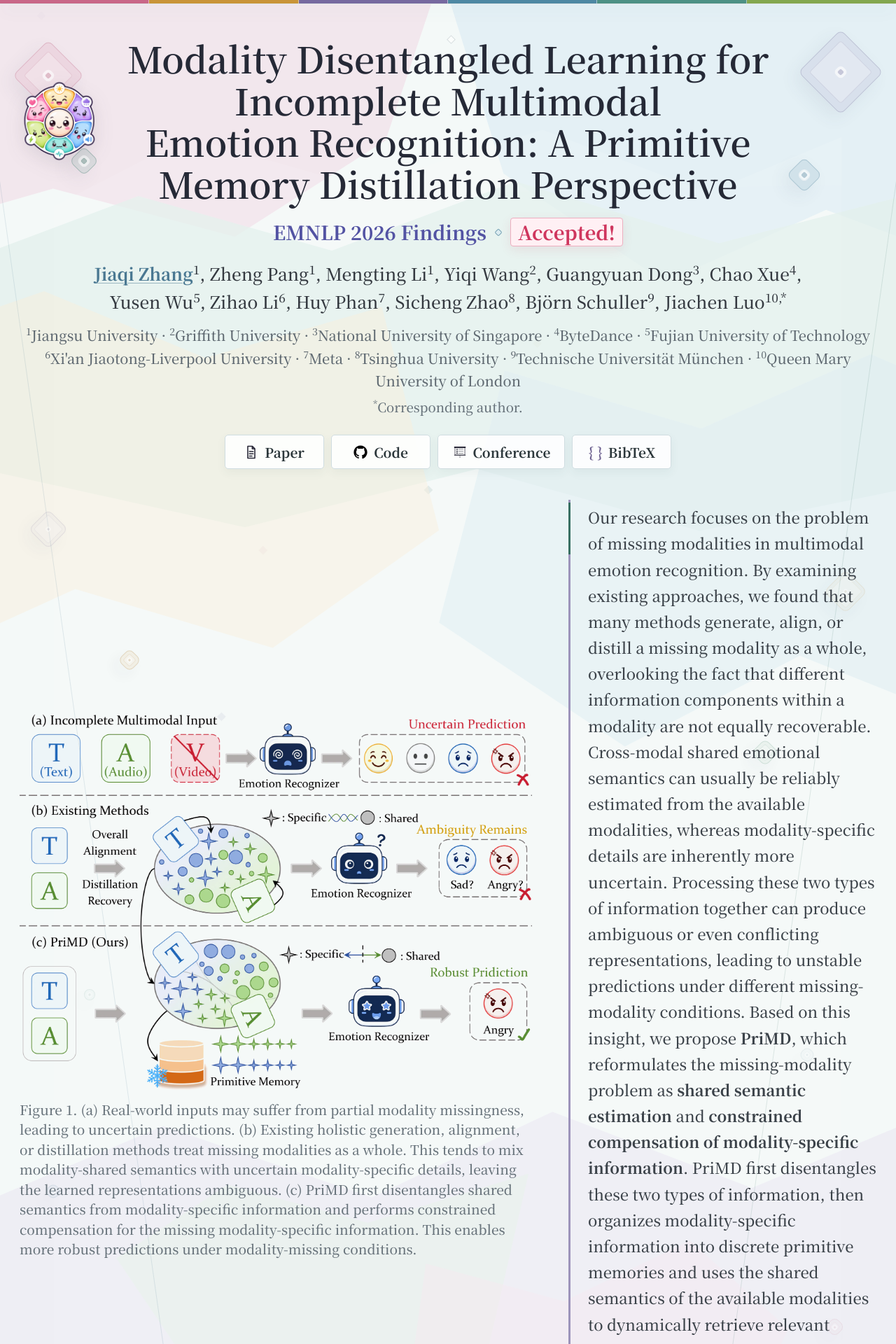
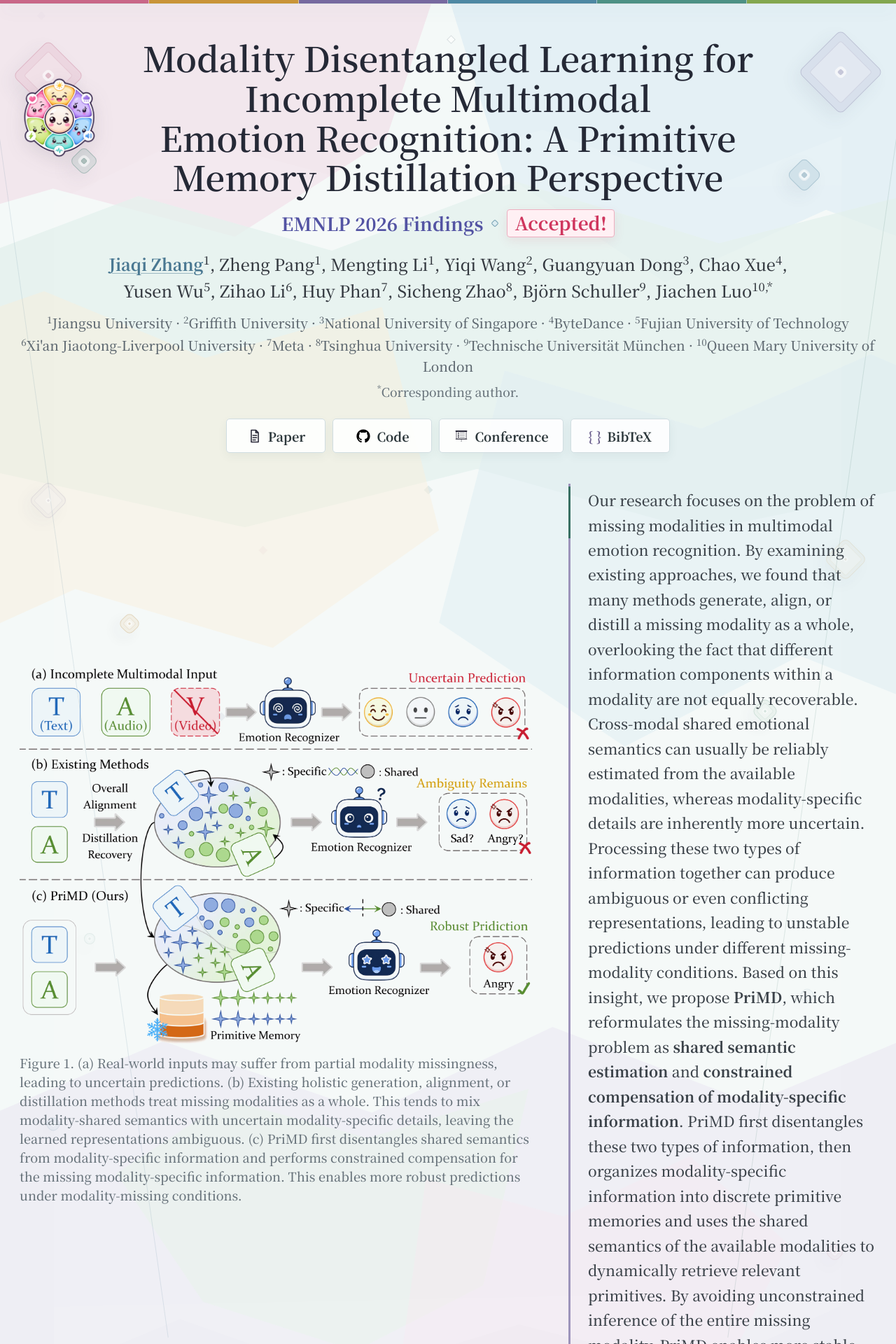
Before and after one commit to JiaqiZhang-Sengoku/JiaqiZhang-Sengoku.github.io, a Jekyll site: the page built from Web/PriMD/index.html, in a window 1280 px wide. Shown: the top 1920 px of the page at 70% size. Built offline with Jekyll 4.4.1, drawn with Linux system fonts in a browser that asks for light colours.

Commit message:
20260707

```diff
--- a/Web/PriMD/index.html
+++ b/Web/PriMD/index.html
@@ -15,7 +15,7 @@ layout: null
   <link rel="shortcut icon" type="image/webp" href="/Web/PriMD/PriMD_Logo.webp?v=20260829-hd">
   <link rel="preload" href="/assets/fonts/noto-serif-sc-latin-vf.woff2?v=20260829" as="font" type="font/woff2" crossorigin>
   <link rel="stylesheet" href="/assets/css/noto-serif-sc.css?v=20260829">
-  <link rel="stylesheet" href="/Web/PriMD/styles.css?v=20260829-noto-serif-sc">
+  <link rel="stylesheet" href="/Web/PriMD/styles.css?v=20260829-noto-serif-sc-compact">
 </head>
 <body>
   <main>
--- a/Web/PriMD/styles.css
+++ b/Web/PriMD/styles.css
@@ -29,7 +29,7 @@ body {
   color: var(--ink);
   background: #f4f7f7;
   font-family: "Noto Serif SC", "Source Han Serif SC", "Songti SC", serif;
-  font-size: 21.5px;
+  font-size: 20.5px;
   font-weight: 500;
   line-height: 1.66;
 }
@@ -484,7 +484,7 @@ sup {
   gap: 13px;
   margin: 18px auto 19px;
   color: #5353a3;
-  font-size: 27.5px;
+  font-size: 26px;
   font-weight: 700;
   line-height: 1.25;
 }
@@ -511,7 +511,7 @@ h1 {
   max-width: 1500px;
   margin: 0 auto;
   color: var(--heading);
-  font-size: 51.5px;
+  font-size: 49px;
   font-weight: 600;
   line-height: 1.16;
   letter-spacing: 0;
@@ -525,7 +525,7 @@ h1 {
   max-width: 1320px;
   margin: 0 auto 12px;
   color: #343940;
-  font-size: 24.5px;
+  font-size: 23.5px;
   line-height: 1.62;
 }
 
@@ -562,7 +562,7 @@ h1 {
   max-width: 1340px;
   margin: 0 auto;
   color: #5f6971;
-  font-size: 20px;
+  font-size: 19px;
   line-height: 1.58;
   overflow-wrap: anywhere;
 }
@@ -574,7 +574,7 @@ h1 {
 .author-note {
   margin: 7px 0 0;
   color: var(--muted);
-  font-size: 18.5px;
+  font-size: 17.5px;
 }
 
 .link-row {
@@ -598,7 +598,7 @@ h1 {
   background: rgba(255, 255, 255, 0.9);
   box-shadow: 0 5px 14px rgba(47, 78, 88, 0.06);
   color: #2c373b;
-  font-size: 19px;
+  font-size: 18px;
   font-weight: 700;
   line-height: 1;
   transition: border-color 0.18s ease, box-shadow 0.18s ease, transform 0.18s ease;
@@ -612,7 +612,7 @@ h1 {
 
 .link-symbol {
   color: var(--violet);
-  font-size: 20px;
+  font-size: 19px;
   font-weight: 700;
 }
 
@@ -761,7 +761,7 @@ h2 {
   max-width: 1080px;
   margin: 0 auto 14px;
   color: var(--heading);
-  font-size: 38.5px;
+  font-size: 37px;
   font-weight: 600;
   line-height: 1.25;
   letter-spacing: 0;
@@ -799,7 +799,7 @@ h3 {
   max-width: 1080px;
   margin: 22px auto 8px;
   color: var(--blue);
-  font-size: 26px;
+  font-size: 25px;
   font-weight: 700;
   line-height: 1.3;
   letter-spacing: 0;
@@ -907,7 +907,7 @@ p {
 }
 
 .hero-figure figcaption {
-  font-size: 19px;
+  font-size: 18px;
   line-height: 1.5;
 }
 
@@ -916,7 +916,7 @@ p {
   padding: 6px 0 6px 25px;
   border-left: 3px solid #9d94bb;
   color: #3b4249;
-  font-size: 22px;
+  font-size: 21px;
   line-height: 1.69;
   text-align: left;
 }
@@ -956,7 +956,7 @@ figcaption {
   max-width: 100%;
   margin: 12px auto 0;
   color: var(--muted);
-  font-size: 19px;
+  font-size: 18px;
   line-height: 1.52;
   text-align: left;
   overflow-wrap: anywhere;
@@ -1064,7 +1064,7 @@ figcaption {
   border-radius: 4px;
   background: #ffffff;
   color: var(--blue);
-  font: 700 18px/1.2 "Noto Serif SC", "Source Han Serif SC", "Songti SC", serif;
+  font: 700 17px/1.2 "Noto Serif SC", "Source Han Serif SC", "Songti SC", serif;
   cursor: pointer;
 }
 
@@ -1083,7 +1083,7 @@ pre {
   border-radius: 4px;
   background: rgba(255, 255, 255, 0.78);
   color: #293236;
-  font-size: 21px;
+  font-size: 20px;
   line-height: 1.58;
   text-align: left;
 }
@@ -1096,7 +1096,7 @@ code {
   min-height: 22px;
   margin: 7px auto 0 !important;
   color: var(--green);
-  font-size: 17.5px;
+  font-size: 16.5px;
   text-align: right;
 }
 
@@ -1149,7 +1149,7 @@ code {
 
   h1 {
     max-width: 960px;
-    font-size: 45.5px;
+    font-size: 43.5px;
   }
 
   .title-line {
@@ -1161,7 +1161,7 @@ code {
   }
 
   .authors {
-    font-size: 23.5px;
+    font-size: 22.5px;
   }
 
   .hero-story {
@@ -1177,7 +1177,7 @@ code {
 
 @media (max-width: 720px) {
   body {
-    font-size: 20px;
+    font-size: 19px;
   }
 
   main {
@@ -1365,7 +1365,7 @@ code {
     gap: 8px;
     margin-top: 13px;
     margin-bottom: 16px;
-    font-size: 24px;
+    font-size: 23px;
   }
 
   .conference-divider {
@@ -1374,12 +1374,12 @@ code {
   }
 
   h1 {
-    font-size: 37.5px;
+    font-size: 36px;
     line-height: 1.18;
   }
 
   .authors {
-    font-size: 21.2px;
+    font-size: 20px;
     line-height: 1.6;
   }
 
@@ -1388,11 +1388,11 @@ code {
   }
 
   .institutions {
-    font-size: 18.2px;
+    font-size: 17.3px;
   }
 
   .author-note {
-    font-size: 17.8px;
+    font-size: 17px;
   }
 
   .paper-link {
@@ -1427,7 +1427,7 @@ code {
 
   .hero-context {
     padding: 2px 3px 2px 17px;
-    font-size: 20.2px;
+    font-size: 19.2px;
   }
 
   .section {
@@ -1453,7 +1453,7 @@ code {
   }
 
   h2 {
-    font-size: 34.5px;
+    font-size: 33px;
   }
 
   .content-band h2 {
@@ -1472,11 +1472,11 @@ code {
 
   h3 {
     margin-top: 20px;
-    font-size: 23.5px;
+    font-size: 22.5px;
   }
 
   figcaption {
-    font-size: 17.8px;
+    font-size: 17px;
   }
 
   .table-figure {
@@ -1522,18 +1522,18 @@ code {
 
   pre {
     padding: 15px;
-    font-size: 18.8px;
+    font-size: 18px;
   }
 
 }
 
 @media (max-width: 430px) {
   h1 {
-    font-size: 33.5px;
+    font-size: 32px;
   }
 
   h2 {
-    font-size: 31.5px;
+    font-size: 30px;
   }
 
   .content-band h2::after {
@@ -1542,7 +1542,7 @@ code {
 
   .conference {
     flex-wrap: wrap;
-    font-size: 22.5px;
+    font-size: 21.5px;
   }
 
   .link-row {
@@ -1555,7 +1555,7 @@ code {
     min-width: 0;
     padding-right: 9px;
     padding-left: 9px;
-    font-size: 17.2px;
+    font-size: 16.5px;
   }
 
 }
```
